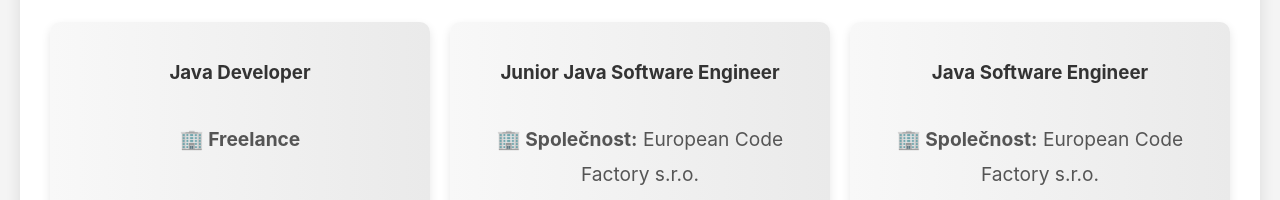
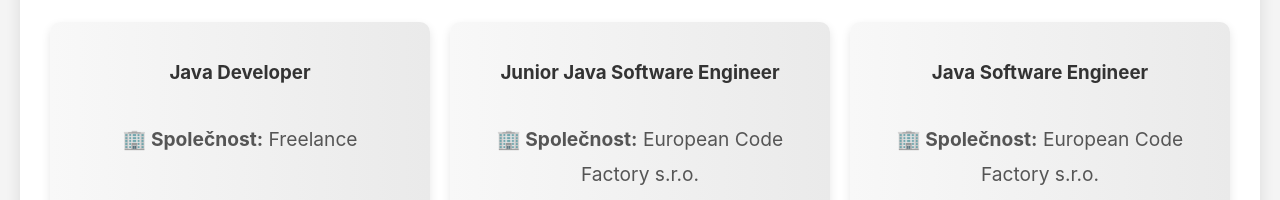
Before and after one commit to SamoilovDev/portfolio, a website built with webpack: page index.html in a window 1280 px wide. Shown: the part 3040-3240 px from the top of the page. Built offline with nearby package versions, Linux system fonts and the light colour scheme.

Commit message:
- implementation in progress

```diff
--- a/index.html
+++ b/index.html
@@ -121,7 +121,7 @@
     <ul class="experience-list">
       <li class="experience-item fade-in">
         <h3>Java Developer</h3>
-        <p><strong>🏢 Freelance</strong></p>
+        <p><strong>🏢 Společnost:</strong> Freelance</p>
         <p><strong>⏳ Období:</strong> Únor 2022 – Únor 2024</p>
         <p><strong>💻 Hlavní činnost:</strong> Interní systém pro správu rezidenčních komplexů a tvorba softwarových řešení na míru, včetně vývoje Telegram botů a databázových řešení.</p>
         <div class="arrow"></div>
```
